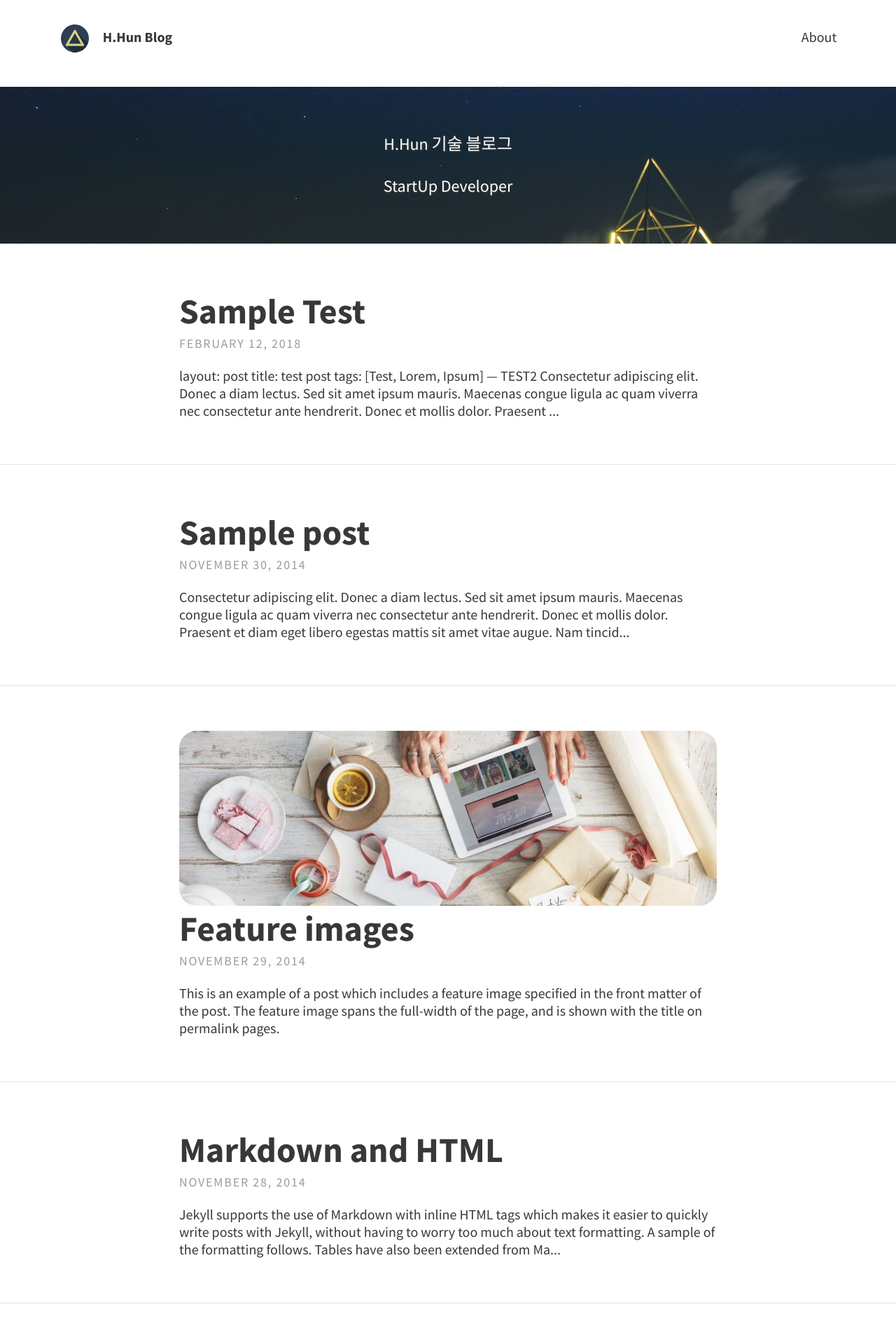
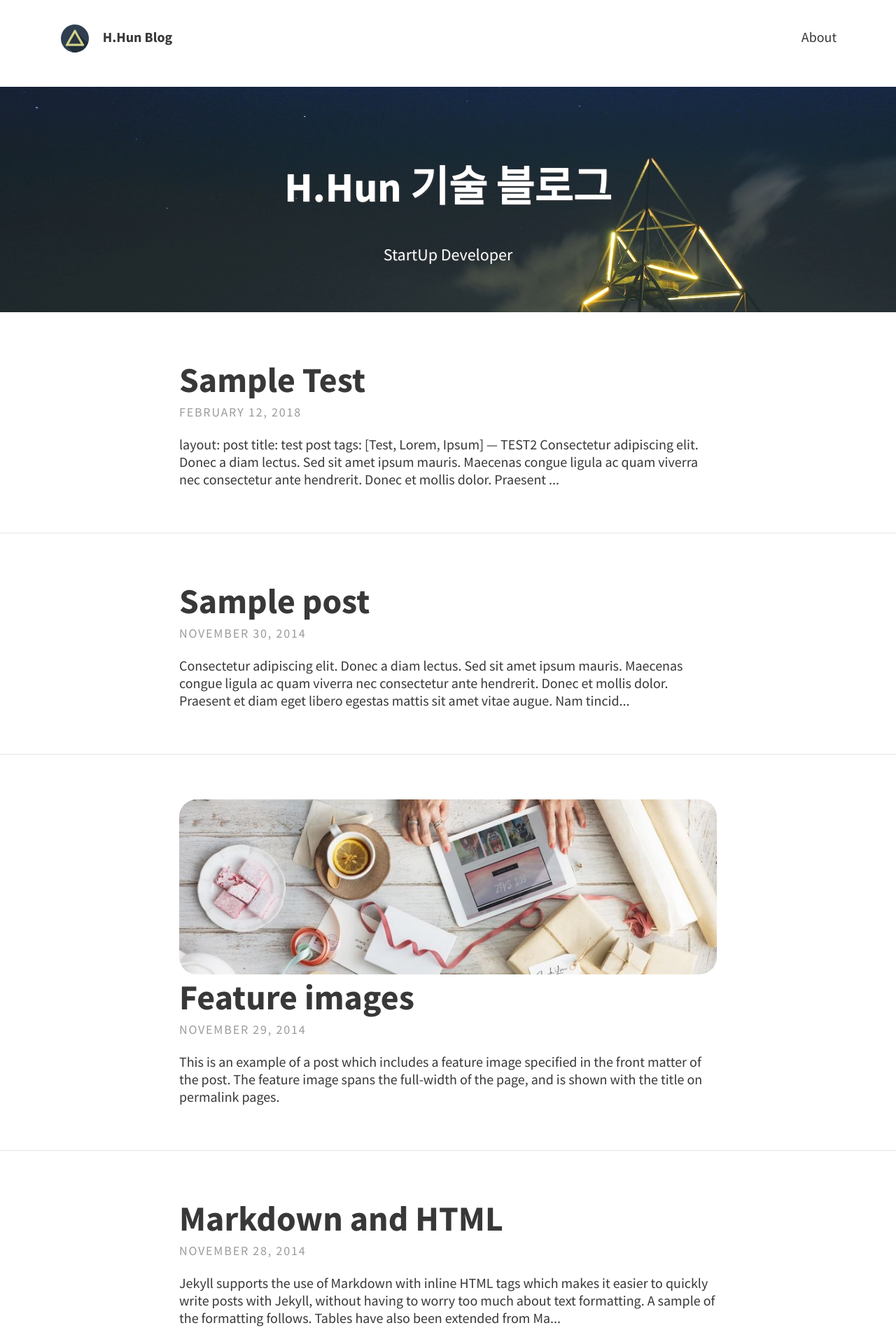
Before and after one commit to MrHun/hhun.github.io, a Jekyll site: the page built from index.html, in a window 1280 px wide. Shown: the top 1920 px of the page at 70% size. Built offline with Jekyll 4.4.1, drawn with Linux system fonts in a browser that asks for light colours; the list of posts is cut into pages by our own code.

```diff
--- a/_config.yml
+++ b/_config.yml
@@ -13,7 +13,7 @@ theme_settings:
 
   # Header and footer text
   header_text: > #two or three lines to describe your site
-     <p>H.Hun 기술 블로그</p><p>StartUp Developer</p>
+     <h1>H.Hun 기술 블로그</h1><p>StartUp Developer</p>
   header_text_feature_image: assets/img/pexels/triangular.jpeg
   footer_text: >
     Powered by <a href="https://hhun.github.io/">H.Hun Blog</a> with <a href="https://github.com">GitHub</a>
```
